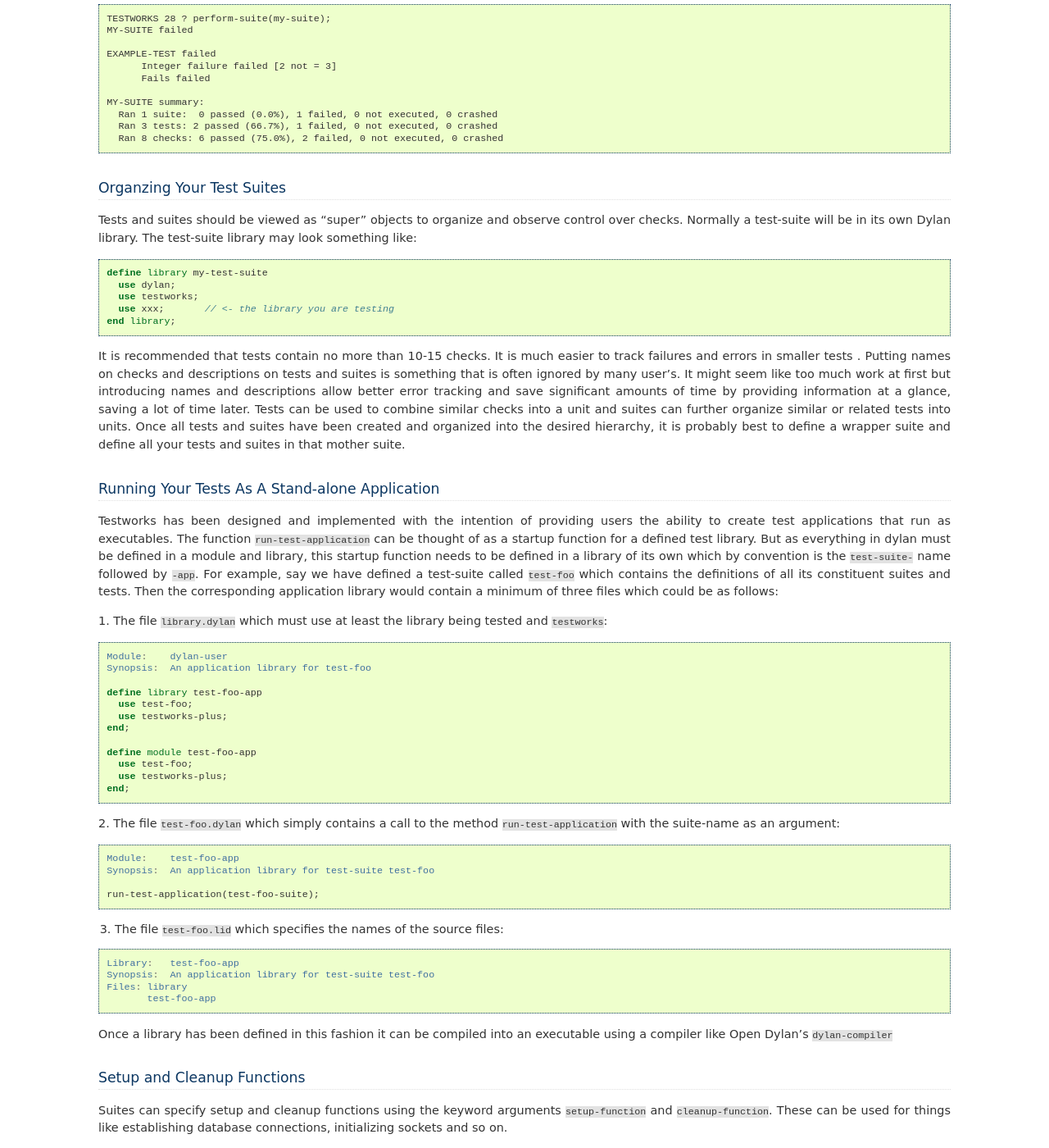
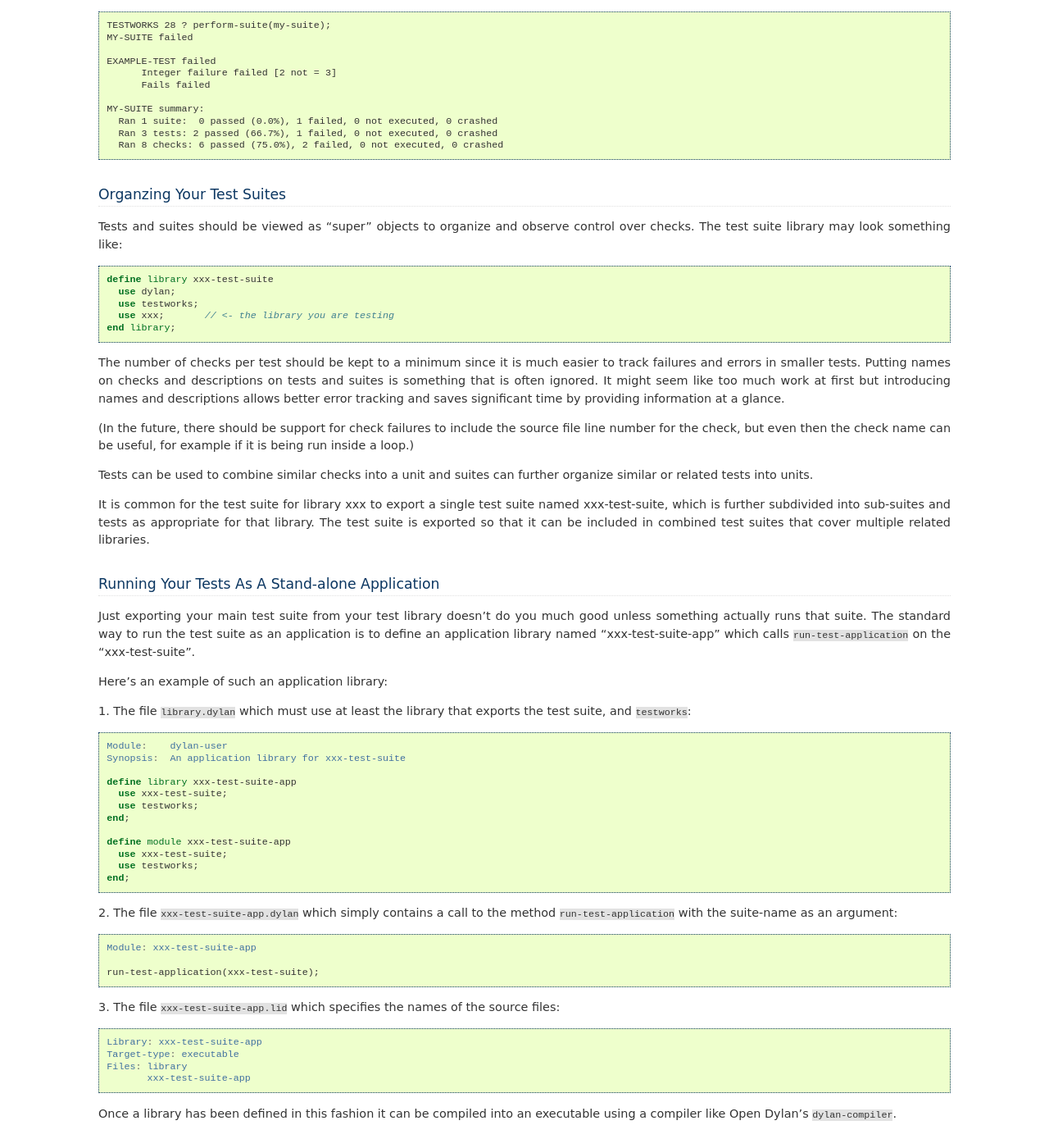
Before and after one commit to dylan-lang/testworks, a Sphinx documentation site: the page built from documentation/users-guide/source/usage.rst, in a window 1280 px wide and 1400 px high, scrolled down 3263 px. Shown: the whole window at 82% size. Built offline with Sphinx 7.4.7, drawn with Linux system fonts in a browser that asks for light colours; cross-references to code outside the pages are shown as plain code; some of the changed text lies outside the part shown.

Commit message:
More edits for Testworks user guide.

```diff
--- a/documentation/users-guide/source/usage.rst
+++ b/documentation/users-guide/source/usage.rst
@@ -119,11 +119,11 @@ Tests are of the format:
 
 .. code-block:: dylan
 
-    define test _name_ (#key all of the above mentioned arguments)
+    define test _name_ (#key description)
       body
     end test _name_;
 
-An example of a simple test could be:
+An example of a simple test is:
 
 .. code-block:: dylan
 
@@ -171,18 +171,17 @@ defined with the following arguments:
 
  * ``name``: A required keyword - an instance of ``<string>``.
  * ``description``: An instance of ``<string>``.
+ * ``setup-function``: An instance of ``<function>``.
+ * ``cleanup-function``: An instance of ``<function>``.
 
-Thus, the format of a suite would be:
+The format of a suite is:
 
 .. code-block:: dylan
 
-    define suite _name_ (#key any of the arguments described above)
+    define suite _name_ (#key description, setup-function, cleanup-function)
         test _name_;
         suite _name_;
     end suite;
-
-Note: Suites must be defined after any included tests (and suites) are
-defined.
 
 Some examples are:
 
@@ -218,84 +217,88 @@ Organzing Your Test Suites
 ==========================
 
 Tests and suites should be viewed as "super" objects to organize and
-observe control over checks. Normally a test-suite will be in its own
-Dylan library. The test-suite library may look something like:
+observe control over checks.  The test suite library may look something like:
 
 .. code-block:: dylan
 
-    define library my-test-suite
+    define library xxx-test-suite
       use dylan;
       use testworks;
       use xxx;       // <- the library you are testing
     end library;
 
-It is recommended that tests contain no more than 10-15 checks. It
-is much easier to track failures and errors in smaller tests . Putting
-names on checks and descriptions on tests and suites is something that is
-often ignored by many user's. It might seem like too much work at first
-but introducing names and descriptions allow better error tracking and
-save significant amounts of time by providing information at a glance,
-saving a lot of time later. Tests can be used to combine similar checks
-into a unit and suites can further organize similar or related tests into
-units. Once all tests and suites have been created and organized into the
-desired hierarchy, it is probably best to define a wrapper suite and
-define all your tests and suites in that mother suite.
+The number of checks per test should be kept to a minimum since it is
+much easier to track failures and errors in smaller tests. Putting
+names on checks and descriptions on tests and suites is something that
+is often ignored. It might seem like too much work at first but
+introducing names and descriptions allows better error tracking and
+saves significant time by providing information at a glance.
+
+(In the future, there should be support for check failures to include
+the source file line number for the check, but even then the check
+name can be useful, for example if it is being run inside a loop.)
+
+Tests can be used to combine similar checks into a unit and suites can
+further organize similar or related tests into units.
+
+It is common for the test suite for library xxx to export a single
+test suite named xxx-test-suite, which is further subdivided into
+sub-suites and tests as appropriate for that library.  The test suite
+is exported so that it can be included in combined test suites that
+cover multiple related libraries.
 
 
 Running Your Tests As A Stand-alone Application
 ===============================================
 
-Testworks has been designed and implemented with the  intention of
-providing users the ability to create test applications that run as
-executables. The function :func:`run-test-application` can be thought
-of as a startup function for a defined test library. But as everything
-in dylan must be defined in a module and library, this startup function
-needs to be defined in a library of its own which by convention is the
-``test-suite-`` name followed by ``-app``. For example, say we have defined
-a test-suite called ``test-foo`` which  contains the definitions of all
-its constituent suites and tests. Then the corresponding application
-library would contain a minimum of three files which could be as
-follows:
+Just exporting your main test suite from your test library doesn't do
+you much good unless something actually runs that suite.  The standard
+way to run the test suite as an application is to define an
+application library named "xxx-test-suite-app" which calls
+:func:`run-test-application` on the "xxx-test-suite".
 
-1. The file ``library.dylan`` which must use at least the library
-being tested and ``testworks``:
+Here's an example of such an application library:
+
+1. The file ``library.dylan`` which must use at least the library that
+exports the test suite, and ``testworks``:
 
 .. code-block:: dylan
 
     Module:    dylan-user
-    Synopsis:  An application library for test-foo
+    Synopsis:  An application library for xxx-test-suite
 
-    define library test-foo-app
-      use test-foo;
-      use testworks-plus;
+    define library xxx-test-suite-app
+      use xxx-test-suite;
+      use testworks;
     end;
 
-    define module test-foo-app
-      use test-foo;
-      use testworks-plus;
+    define module xxx-test-suite-app
+      use xxx-test-suite;
+      use testworks;
     end;
 
-2. The file ``test-foo.dylan`` which simply contains a call to the method
-:func:`run-test-application` with the suite-name as an argument:
+2. The file ``xxx-test-suite-app.dylan`` which simply contains a call
+to the method :func:`run-test-application` with the suite-name as an
+argument:
 
 .. code-block:: dylan
 
-    Module:    test-foo-app
-    Synopsis:  An application library for test-suite test-foo
+    Module: xxx-test-suite-app
 
-    run-test-application(test-foo-suite);
+    run-test-application(xxx-test-suite);
 
-3. The file ``test-foo.lid`` which specifies the names of the source files:
+3. The file ``xxx-test-suite-app.lid`` which specifies the names of
+the source files:
 
 .. code-block:: dylan
 
-    Library:   test-foo-app
-    Synopsis:  An application library for test-suite test-foo
+    Library: xxx-test-suite-app
+    Target-type: executable
     Files: library
-           test-foo-app
+           xxx-test-suite-app
 
 Once a library has been defined in this fashion it can be compiled
-into an executable using a compiler like Open Dylan's ``dylan-compiler``
+into an executable using a compiler like Open Dylan's ``dylan-compiler``.
 
 
 Setup and Cleanup Functions
```
